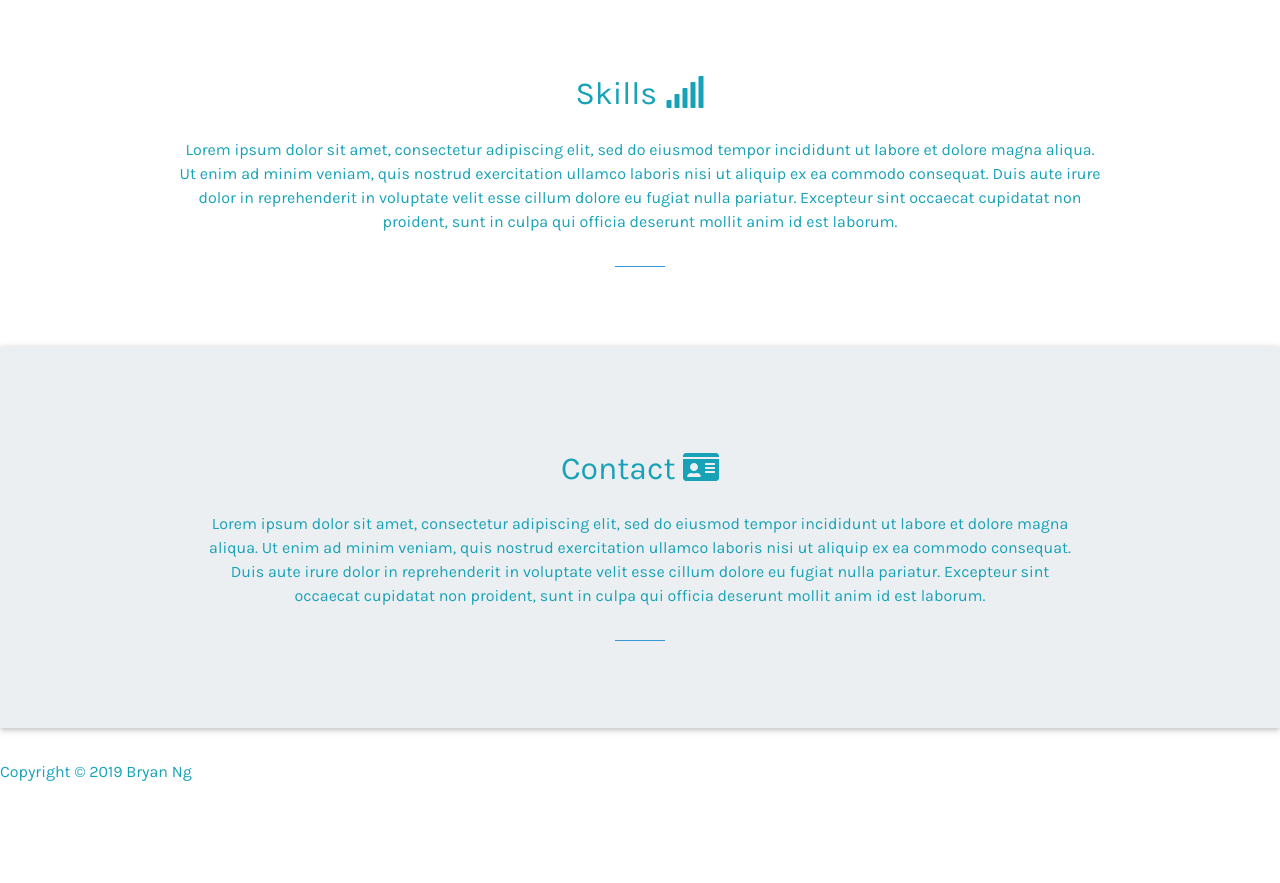
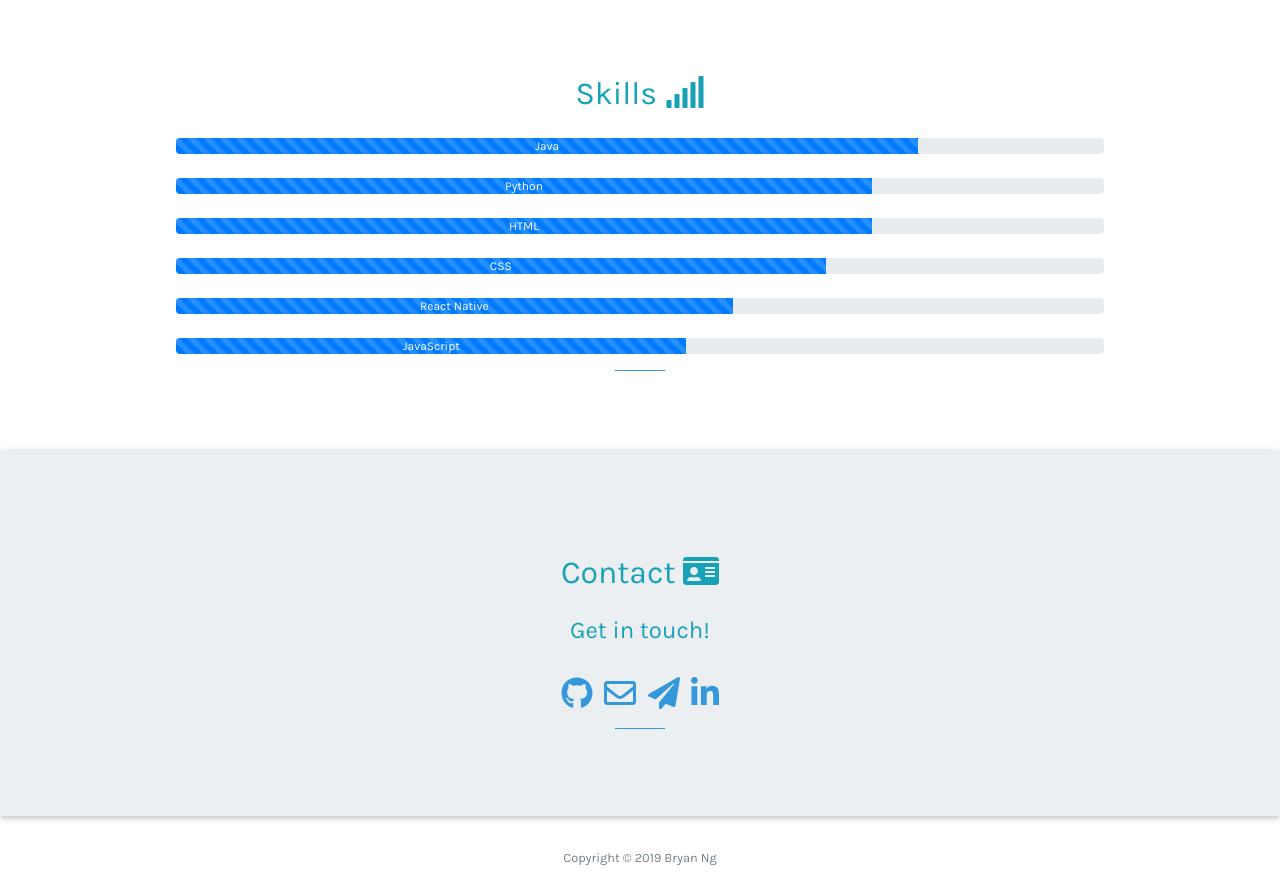
Before and after one commit to b123b123z/ngswbryan.github.io, a plain HTML site: page index.html in a window 1280 px wide. Shown: the part 3334-4217 px from the top of the page. Before the commit the page ends 4134 px from the top, so only its background shows below. Drawn offline with Linux system fonts and the light colour scheme.

Commit message:
updated skills and contact section

```diff
--- a/index.html
+++ b/index.html
@@ -253,7 +253,29 @@
   <div id="skills" class="narrow">
           <div class="col-12 text-center">
                   <h2 class="heading wow fadeIn">Skills <i class="fas fa-signal"></i></h2>
-                  <p class="lead">Lorem ipsum dolor sit amet, consectetur adipiscing elit, sed do eiusmod tempor incididunt ut labore et dolore magna aliqua. Ut enim ad minim veniam, quis nostrud exercitation ullamco laboris nisi ut aliquip ex ea commodo consequat. Duis aute irure dolor in reprehenderit in voluptate velit esse cillum dolore eu fugiat nulla pariatur. Excepteur sint occaecat cupidatat non proident, sunt in culpa qui officia deserunt mollit anim id est laborum.</p>
+                  <div class="progress">
+                        <div class="progress-bar progress-bar-striped progress-bar-animated" role="progressbar" aria-valuenow="80" aria-valuemin="0" aria-valuemax="100" style="width: 80%">Java</div>
+                    </div>
+                    <br>
+                    <div class="progress">
+                            <div class="progress-bar progress-bar-striped progress-bar-animated" role="progressbar" aria-valuenow="75" aria-valuemin="0" aria-valuemax="100" style="width: 75%">Python</div>
+                    </div>
+                    <br>
+                            <div class="progress">
+                                    <div class="progress-bar progress-bar-striped progress-bar-animated" role="progressbar" aria-valuenow="75" aria-valuemin="0" aria-valuemax="100" style="width: 75%">HTML</div>
+                                </div>
+                                <br>
+                                <div class="progress">
+                                        <div class="progress-bar progress-bar-striped progress-bar-animated" role="progressbar" aria-valuenow="70" aria-valuemin="0" aria-valuemax="100" style="width: 70%">CSS</div>
+                                    </div>
+                                    <br>
+                                    <div class="progress">
+                                            <div class="progress-bar progress-bar-striped progress-bar-animated" role="progressbar" aria-valuenow="60" aria-valuemin="0" aria-valuemax="100" style="width: 60%">React Native</div>
+                                        </div>
+                                        <br>
+                                        <div class="progress">
+                                                <div class="progress-bar progress-bar-striped progress-bar-animated" role="progressbar" aria-valuenow="55" aria-valuemin="0" aria-valuemax="100" style="width: 55%">JavaScript</div>
+                                            </div>
               </div>
   </div>
 
@@ -262,13 +284,21 @@
           <div class="jumbotron blue-grey lighten-5">
                   <div class="col-12 narrow text-center">
                           <h2 class="heading wow fadeIn">Contact <i class="fas fa-id-card"></i></h2>
-                          <p class="lead">Lorem ipsum dolor sit amet, consectetur adipiscing elit, sed do eiusmod tempor incididunt ut labore et dolore magna aliqua. Ut enim ad minim veniam, quis nostrud exercitation ullamco laboris nisi ut aliquip ex ea commodo consequat. Duis aute irure dolor in reprehenderit in voluptate velit esse cillum dolore eu fugiat nulla pariatur. Excepteur sint occaecat cupidatat non proident, sunt in culpa qui officia deserunt mollit anim id est laborum.</p>
+                          <h4>Get in touch!</h4>
+                          <br>
+                          <a href="https://github.com/ngswbryan/"><i class="icon fab fa-github fa-2x"></i></a>&nbsp;&nbsp;
+                          <a href="mailto:ngswbryan@gmail.com"><i class="icon far fa-envelope fa-2x"></i></a>&nbsp;&nbsp;
+                          <a href="https://t.me/soooonwei"><i class="icon fas fa-paper-plane fa-2x"></i></a>&nbsp;&nbsp;
+                          <a href="https://www.linkedin.com/in/bryan-ng-80777b167/"><i class="icon fab fa-linkedin-in fa-2x"></i></a>
                   </div>
               </div>
           </div>
   </div>
 
-  <p>Copyright © 2019 Bryan Ng</p>
+<div class="footer">
+    <p>Copyright © 2019 Bryan Ng</p>
+
+</div>
   <!-- End your project here-->
 
   <!-- SCRIPTS -->
--- a/style.css
+++ b/style.css
@@ -140,7 +140,18 @@ font-size:0.9em
 padding:0 0 0 15px
 }
 
+.footer {
+  color: #74808a;
+  text-align: center;
+  font-size: 0.8rem;
+}
 
+.icon {
+  text-align: center;
+  text-decoration: none;
+  border-radius: 80%;
+  color: #3498db;
+}
 
 
 /*============ BOOTSTRAP BREAK POINTS:
```
